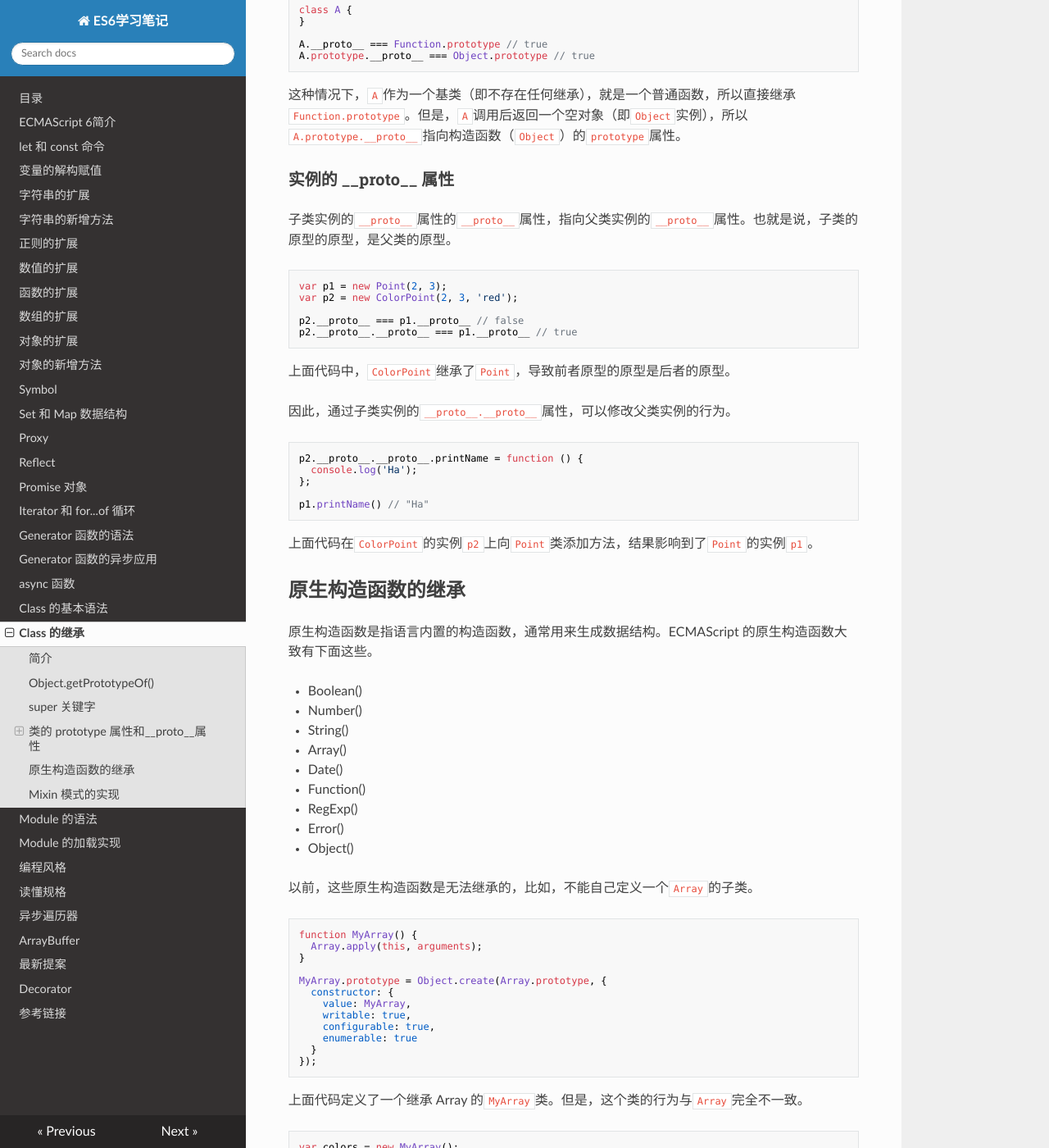
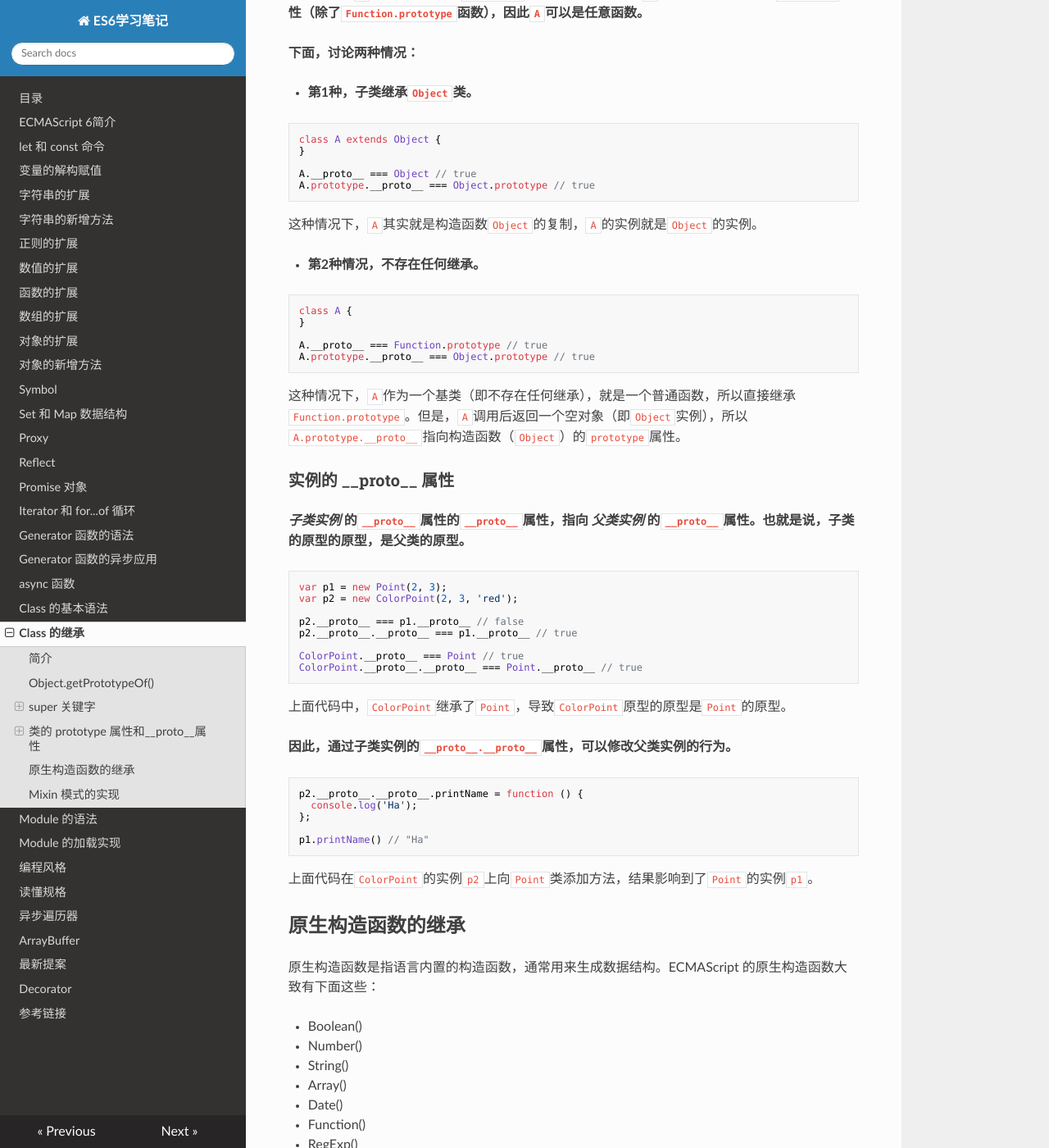
Before and after one commit to filefi/NotesOfES6, an MkDocs documentation site: the page built from docs/class-extends.md, in a window 1280 px wide and 1400 px high, scrolled down 9001 px. Shown: the whole window at 82% size. Built offline with MkDocs 1.6.1, drawn with Linux system fonts in a browser that asks for light colours; nearby versions of some CDN libraries; some of the changed text lies outside the part shown.

Commit message:
class-extends.md finished

````diff
--- a/docs/class-extends.md
+++ b/docs/class-extends.md
@@ -2,7 +2,7 @@
 
 ## 简介
 
-Class 可以通过`extends`关键字实现继承，这比 ES5 的通过修改原型链实现继承，要清晰和方便很多。
+**Class 可以通过`extends`关键字实现继承，这比 ES5 的通过修改原型链实现继承，要清晰和方便很多。**
 
 ```javascript
 class Point {
@@ -29,7 +29,7 @@ class ColorPoint extends Point {
 
 上面代码中，`constructor`方法和`toString`方法之中，都出现了`super`关键字，它在这里表示父类的构造函数，用来新建父类的`this`对象。
 
-子类必须在`constructor`方法中调用`super`方法，否则新建实例时会报错。这是因为子类自己的`this`对象，必须先通过父类的构造函数完成塑造，得到与父类同样的实例属性和方法，然后再对其进行加工，加上子类自己的实例属性和方法。如果不调用`super`方法，子类就得不到`this`对象。
+**子类必须在`constructor`方法中调用`super`方法，否则新建实例时会报错。这是因为子类自己的`this`对象，必须先通过父类的构造函数完成塑造，得到与父类同样的实例属性和方法，然后再对其进行加工，加上子类自己的实例属性和方法。如果不调用`super`方法，子类就得不到`this`对象。**
 
 ```javascript
 class Point { /* ... */ }
@@ -44,9 +44,9 @@ let cp = new ColorPoint(); // ReferenceError
 
 上面代码中，`ColorPoint`继承了父类`Point`，但是它的构造函数没有调用`super`方法，导致新建实例时报错。
 
-ES5 的继承，实质是先创造子类的实例对象`this`，然后再将父类的方法添加到`this`上面（`Parent.apply(this)`）。ES6 的继承机制完全不同，实质是先将父类实例对象的属性和方法，加到`this`上面（所以必须先调用`super`方法），然后再用子类的构造函数修改`this`。
+**ES5 的继承，实质是先创造子类的实例对象`this`，然后再将父类的方法添加到`this`上面（`Parent.apply(this)`）。ES6 的继承机制完全不同，实质是先将父类实例对象的属性和方法，加到`this`上面（所以必须先调用`super`方法），然后再用子类的构造函数修改`this`。**
 
-如果子类没有定义`constructor`方法，这个方法会被默认添加，代码如下。也就是说，不管有没有显式定义，任何一个子类都有`constructor`方法。
+**如果子类没有定义`constructor`方法，这个方法会被默认添加。**也就是说，不管有没有显式定义，任何一个子类都有`constructor`方法。
 
 ```javascript
 class ColorPoint extends Point {
@@ -60,7 +60,7 @@ class ColorPoint extends Point {
 }
 ```
 
-另一个需要注意的地方是，在子类的构造函数中，只有调用`super`之后，才可以使用`this`关键字，否则会报错。这是因为子类实例的构建，基于父类实例，只有`super`方法才能调用父类实例。
+**另一个需要注意的地方是，在子类的构造函数中，只有调用`super`之后，才可以使用`this`关键字，否则会报错。这是因为子类实例的构建，基于父类实例，只有`super`方法才能调用父类实例。**
 
 ```javascript
 class Point {
@@ -92,7 +92,7 @@ cp instanceof Point // true
 
 上面代码中，实例对象`cp`同时是`ColorPoint`和`Point`两个类的实例，这与 ES5 的行为完全一致。
 
-最后，父类的静态方法，也会被子类继承。
+**最后，父类的静态方法，也会被子类继承。**
 
 ```javascript
 class A {
@@ -111,20 +111,22 @@ B.hello()  // hello world
 
 ## Object.getPrototypeOf()
 
-`Object.getPrototypeOf`方法可以用来从子类上获取父类。
+**`Object.getPrototypeOf`方法可以用来从子类上获取父类。**
 
 ```javascript
 Object.getPrototypeOf(ColorPoint) === Point
 // true
 ```
 
-因此，可以使用这个方法判断，一个类是否继承了另一个类。
+**因此，可以使用这个方法判断，一个类是否继承了另一个类。**
 
 ## super 关键字
 
-`super`这个关键字，既可以当作函数使用，也可以当作对象使用。在这两种情况下，它的用法完全不同。
+**`super`这个关键字，既可以当作函数使用，也可以当作对象使用。在这两种情况下，它的用法完全不同。**
 
-第一种情况，`super`作为函数调用时，代表父类的构造函数。ES6 要求，子类的构造函数必须执行一次`super`函数。
+### `super`作为函数
+
+**第1种情况，`super`作为函数调用时，代表父类的构造函数。ES6 要求，子类的构造函数必须执行一次`super`函数。**
 
 ```javascript
 class A {}
@@ -138,7 +140,7 @@ class B extends A {
 
 上面代码中，子类`B`的构造函数之中的`super()`，代表调用父类的构造函数。这是必须的，否则 JavaScript 引擎会报错。
 
-注意，`super`虽然代表了父类`A`的构造函数，但是返回的是子类`B`的实例，即`super`内部的`this`指的是`B`的实例，因此`super()`在这里相当于`A.prototype.constructor.call(this)`。
+**注意，`super`虽然代表了父类`A`的构造函数，但是返回的是子类`B`的实例，即`super`内部的`this`指的是`B`的实例，因此`super()`在这里相当于`A.prototype.constructor.call(this)`。**
 
 ```javascript
 class A {
@@ -146,18 +148,20 @@ class A {
     console.log(new.target.name);
   }
 }
+
 class B extends A {
   constructor() {
     super();
   }
 }
+
 new A() // A
 new B() // B
 ```
 
 上面代码中，`new.target`指向当前正在执行的函数。可以看到，在`super()`执行时，它指向的是子类`B`的构造函数，而不是父类`A`的构造函数。也就是说，`super()`内部的`this`指向的是`B`。
 
-作为函数时，`super()`只能用在子类的构造函数之中，用在其他地方就会报错。
+**作为函数时，`super()`只能用在子类的构造函数之中，用在其他地方就会报错。**
 
 ```javascript
 class A {}
@@ -171,7 +175,12 @@ class B extends A {
 
 上面代码中，`super()`用在`B`类的`m`方法之中，就会造成语法错误。
 
-第二种情况，`super`作为对象时，在普通方法中，指向父类的原型对象；在静态方法中，指向父类。
+### `super`作为对象
+
+**第2种情况，`super`作为对象时：**
+
+- **在普通方法中，指向父类的原型对象；**
+- **在静态方法中，指向父类。**
 
 ```javascript
 class A {
@@ -192,7 +201,7 @@ let b = new B();
 
 上面代码中，子类`B`当中的`super.p()`，就是将`super`当作一个对象使用。这时，`super`在普通方法之中，指向`A.prototype`，所以`super.p()`就相当于`A.prototype.p()`。
 
-这里需要注意，由于`super`指向父类的原型对象，所以定义在父类实例上的方法或属性，是无法通过`super`调用的。
+这里需要**注意，由于`super`指向父类的原型对象，所以定义在父类实例上的方法或属性，是无法通过`super`调用的。**
 
 ```javascript
 class A {
@@ -213,7 +222,7 @@ b.m // undefined
 
 上面代码中，`p`是父类`A`实例的属性，`super.p`就引用不到它。
 
-如果属性定义在父类的原型对象上，`super`就可以取到。
+**如果属性定义在父类的原型对象上，`super`就可以取到。**
 
 ```javascript
 class A {}
@@ -231,7 +240,7 @@ let b = new B();
 
 上面代码中，属性`x`是定义在`A.prototype`上面的，所以`super.x`可以取到它的值。
 
-ES6 规定，在子类普通方法中通过`super`调用父类的方法时，方法内部的`this`指向当前的子类实例。
+**ES6 规定，在子类普通方法中通过`super`调用父类的方法时，方法内部的`this`指向当前的子类实例。**
 
 ```javascript
 class A {
@@ -259,7 +268,7 @@ b.m() // 2
 
 上面代码中，`super.print()`虽然调用的是`A.prototype.print()`，但是`A.prototype.print()`内部的`this`指向子类`B`的实例，导致输出的是`2`，而不是`1`。也就是说，实际上执行的是`super.print.call(this)`。
 
-由于`this`指向子类实例，所以如果通过`super`对某个属性赋值，这时`super`就是`this`，赋值的属性会变成子类实例的属性。
+**由于`this`指向子类实例，所以如果通过`super`对某个属性赋值，这时`super`就是`this`，赋值的属性会变成子类实例的属性。**
 
 ```javascript
 class A {
@@ -283,7 +292,9 @@ let b = new B();
 
 上面代码中，`super.x`赋值为`3`，这时等同于对`this.x`赋值为`3`。而当读取`super.x`的时候，读的是`A.prototype.x`，所以返回`undefined`。
 
-如果`super`作为对象，用在静态方法之中，这时`super`将指向父类，而不是父类的原型对象。
+> **这段代码的行为实在让人非常迷惑！有待后续进一步研究和理解！**
+
+**如果`super`作为对象，用在静态方法之中，这时`super`将指向父类，而不是父类的原型对象。**
 
 ```javascript
 class Parent {
@@ -314,7 +325,7 @@ child.myMethod(2); // instance 2
 
 上面代码中，`super`在静态方法之中指向父类，在普通方法之中指向父类的原型对象。
 
-另外，在子类的静态方法中通过`super`调用父类的方法时，方法内部的`this`指向当前的子类，而不是子类的实例。
+**另外，在子类的静态方法中通过`super`调用父类的方法时，方法内部的`this`指向当前的子类，而不是子类的实例。**
 
 ```javascript
 class A {
@@ -342,7 +353,7 @@ B.m() // 3
 
 上面代码中，静态方法`B.m`里面，`super.print`指向父类的静态方法。这个方法里面的`this`指向的是`B`，而不是`B`的实例。
 
-注意，使用`super`的时候，必须显式指定是作为函数、还是作为对象使用，否则会报错。
+**注意，使用`super`的时候，必须显式指定是作为函数、还是作为对象使用，否则会报错。**
 
 ```javascript
 class A {}
@@ -372,7 +383,7 @@ let b = new B();
 
 上面代码中，`super.valueOf()`表明`super`是一个对象，因此就不会报错。同时，由于`super`使得`this`指向`B`的实例，所以`super.valueOf()`返回的是一个`B`的实例。
 
-最后，由于对象总是继承其他对象的，所以可以在任意一个对象中，使用`super`关键字。
+**最后，由于对象总是继承其他对象的，所以可以在任意一个对象中，使用`super`关键字。**
 
 ```javascript
 var obj = {
@@ -386,11 +397,11 @@ obj.toString(); // MyObject: [object Object]
 
 ## 类的 prototype 属性和\_\_proto\_\_属性
 
-大多数浏览器的 ES5 实现之中，每一个对象都有`__proto__`属性，指向对应的构造函数的`prototype`属性。Class 作为构造函数的语法糖，同时有`prototype`属性和`__proto__`属性，因此同时存在两条继承链。
+**大多数浏览器的 ES5 实现之中，每一个对象都有`__proto__`属性，指向对应的构造函数的`prototype`属性。Class 作为构造函数的语法糖，同时有`prototype`属性和`__proto__`属性，因此同时存在2条继承链：**
 
-（1）子类的`__proto__`属性，表示构造函数的继承，总是指向父类。
+**（1）子类的`__proto__`属性，表示构造函数的继承，总是指向父类。**
 
-（2）子类`prototype`属性的`__proto__`属性，表示方法的继承，总是指向父类的`prototype`属性。
+**（2）子类`prototype`属性的`__proto__`属性，表示方法的继承，总是指向父类的`prototype`属性。**
 
 ```javascript
 class A {
@@ -401,6 +412,7 @@ class B extends A {
 
 B.__proto__ === A // true
 B.prototype.__proto__ === A.prototype // true
+B.prototype instanceof A  // true
 ```
 
 上面代码中，子类`B`的`__proto__`属性指向父类`A`，子类`B`的`prototype`属性的`__proto__`属性指向父类`A`的`prototype`属性。
@@ -444,24 +456,31 @@ Object.setPrototypeOf(B, A);
 B.__proto__ = A;
 ```
 
-这两条继承链，可以这样理解：作为一个对象，子类（`B`）的原型（`__proto__`属性）是父类（`A`）；作为一个构造函数，子类（`B`）的原型对象（`prototype`属性）是父类的原型对象（`prototype`属性）的实例。
+**这2条继承链，可以这样理解：**
+
+- **作为一个对象，子类（`B`）的原型（`__proto__`属性）是父类（`A`）；**
+- **作为一个构造函数，子类（`B`）的原型对象（`prototype`属性）是父类的原型对象（`prototype`属性）的实例。**
 
 ```javascript
 B.prototype = Object.create(A.prototype);
 // 等同于
 B.prototype.__proto__ = A.prototype;
+
+B.prototype instanceof A  // true
 ```
 
-`extends`关键字后面可以跟多种类型的值。
+**`extends`关键字后面可以跟多种类型的值。**
 
 ```javascript
 class B extends A {
 }
 ```
 
-上面代码的`A`，只要是一个有`prototype`属性的函数，就能被`B`继承。由于函数都有`prototype`属性（除了`Function.prototype`函数），因此`A`可以是任意函数。
+**上面代码的`A`，只要是一个有`prototype`属性的函数，就能被`B`继承。由于函数都有`prototype`属性（除了`Function.prototype`函数），因此`A`可以是任意函数。**
 
-下面，讨论两种情况。第一种，子类继承`Object`类。
+**下面，讨论两种情况：**
+
+- **第1种，子类继承`Object`类。**
 
 ```javascript
 class A extends Object {
@@ -473,7 +492,7 @@ A.prototype.__proto__ === Object.prototype // true
 
 这种情况下，`A`其实就是构造函数`Object`的复制，`A`的实例就是`Object`的实例。
 
-第二种情况，不存在任何继承。
+- **第2种情况，不存在任何继承。**
 
 ```javascript
 class A {
@@ -487,7 +506,7 @@ A.prototype.__proto__ === Object.prototype // true
 
 ### 实例的 \_\_proto\_\_ 属性
 
-子类实例的`__proto__`属性的`__proto__`属性，指向父类实例的`__proto__`属性。也就是说，子类的原型的原型，是父类的原型。
+***子类实例* 的`__proto__`属性的`__proto__`属性，指向 *父类实例* 的`__proto__`属性。也就是说，子类的原型的原型，是父类的原型。**
 
 ```javascript
 var p1 = new Point(2, 3);
@@ -495,11 +514,14 @@ var p2 = new ColorPoint(2, 3, 'red');
 
 p2.__proto__ === p1.__proto__ // false
 p2.__proto__.__proto__ === p1.__proto__ // true
+
+ColorPoint.__proto__ === Point // true
+ColorPoint.__proto__.__proto__ === Point.__proto__ // true
 ```
 
-上面代码中，`ColorPoint`继承了`Point`，导致前者原型的原型是后者的原型。
+上面代码中，`ColorPoint`继承了`Point`，导致`ColorPoint`原型的原型是`Point`的原型。
 
-因此，通过子类实例的`__proto__.__proto__`属性，可以修改父类实例的行为。
+**因此，通过子类实例的`__proto__.__proto__`属性，可以修改父类实例的行为。**
 
 ```javascript
 p2.__proto__.__proto__.printName = function () {
@@ -513,7 +535,7 @@ p1.printName() // "Ha"
 
 ## 原生构造函数的继承
 
-原生构造函数是指语言内置的构造函数，通常用来生成数据结构。ECMAScript 的原生构造函数大致有下面这些。
+原生构造函数是指语言内置的构造函数，通常用来生成数据结构。ECMAScript 的原生构造函数大致有下面这些：
 
 - Boolean()
 - Number()
@@ -525,7 +547,7 @@ p1.printName() // "Ha"
 - Error()
 - Object()
 
-以前，这些原生构造函数是无法继承的，比如，不能自己定义一个`Array`的子类。
+**在ES6以前，这些原生构造函数是无法继承的，比如，不能自己定义一个`Array`的子类。**
 
 ```javascript
 function MyArray() {
@@ -571,7 +593,7 @@ Object.getOwnPropertyNames(e)
 
 上面代码中，我们想通过`Error.call(e)`这种写法，让普通对象`e`具有`Error`对象的实例属性。但是，`Error.call()`完全忽略传入的第一个参数，而是返回一个新对象，`e`本身没有任何变化。这证明了`Error.call(e)`这种写法，无法继承原生构造函数。
 
-ES6 允许继承原生构造函数定义子类，因为 ES6 是先新建父类的实例对象`this`，然后再用子类的构造函数修饰`this`，使得父类的所有行为都可以继承。下面是一个继承`Array`的例子。
+**ES6 允许继承原生构造函数定义子类，因为 ES6 是先新建父类的实例对象`this`，然后再用子类的构造函数修饰`this`，使得父类的所有行为都可以继承。**下面是一个继承`Array`的例子：
 
 ```javascript
 class MyArray extends Array {
@@ -590,7 +612,7 @@ arr[0] // undefined
 
 上面代码定义了一个`MyArray`类，继承了`Array`构造函数，因此就可以从`MyArray`生成数组的实例。这意味着，ES6 可以自定义原生数据结构（比如`Array`、`String`等）的子类，这是 ES5 无法做到的。
 
-上面这个例子也说明，`extends`关键字不仅可以用来继承类，还可以用来继承原生的构造函数。因此可以在原生数据结构的基础上，定义自己的数据结构。下面就是定义了一个带版本功能的数组。
+**上面这个例子也说明，`extends`关键字不仅可以用来继承类，还可以用来继承原生的构造函数。因此可以在原生数据结构的基础上，定义自己的数据结构。**下面就是定义了一个带版本功能的数组。
 
 ```javascript
 class VersionedArray extends Array {
@@ -654,7 +676,7 @@ myerror.stack
 //     ...
 ```
 
-注意，继承`Object`的子类，有一个[行为差异](http://stackoverflow.com/questions/36203614/super-does-not-pass-arguments-when-instantiating-a-class-extended-from-object)。
+**注意，继承`Object`的子类，有一个[行为差异](http://stackoverflow.com/questions/36203614/super-does-not-pass-arguments-when-instantiating-a-class-extended-from-object)。**
 
 ```javascript
 class NewObj extends Object{
@@ -666,11 +688,11 @@ var o = new NewObj({attr: true});
 o.attr === true  // false
 ```
 
-上面代码中，`NewObj`继承了`Object`，但是无法通过`super`方法向父类`Object`传参。这是因为 ES6 改变了`Object`构造函数的行为，一旦发现`Object`方法不是通过`new Object()`这种形式调用，ES6 规定`Object`构造函数会忽略参数。
+**上面代码中，`NewObj`继承了`Object`，但是无法通过`super`方法向父类`Object`传参。这是因为 ES6 改变了`Object`构造函数的行为，一旦发现`Object`方法不是通过`new Object()`这种形式调用，ES6 规定`Object`构造函数会忽略参数。**
 
 ## Mixin 模式的实现
 
-Mixin 指的是多个对象合成一个新的对象，新对象具有各个组成成员的接口。它的最简单实现如下。
+**Mixin 指的是多个对象合成一个新的对象，新对象具有各个组成成员的接口。**它的最简单实现如下。
 
 ```javascript
 const a = {
````
